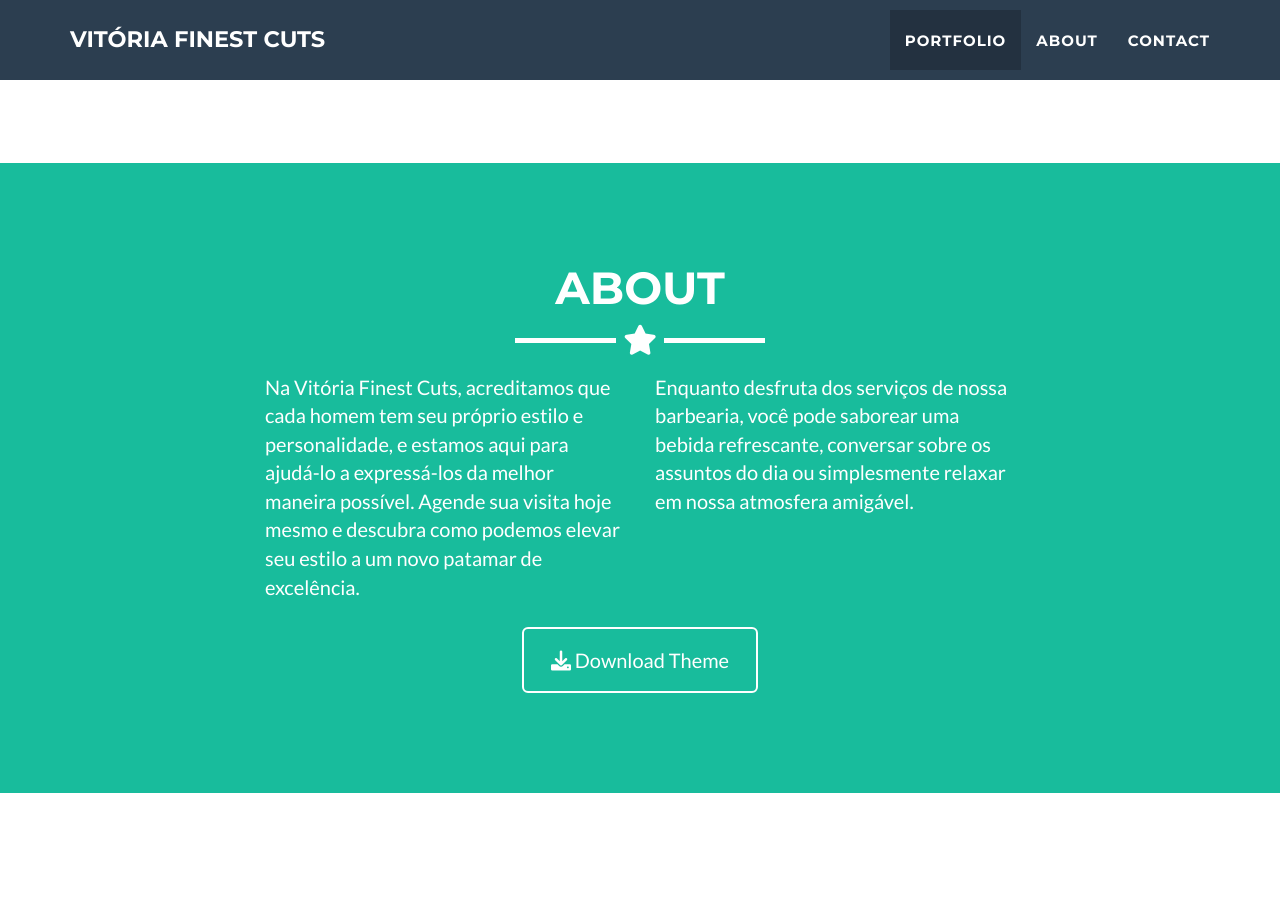
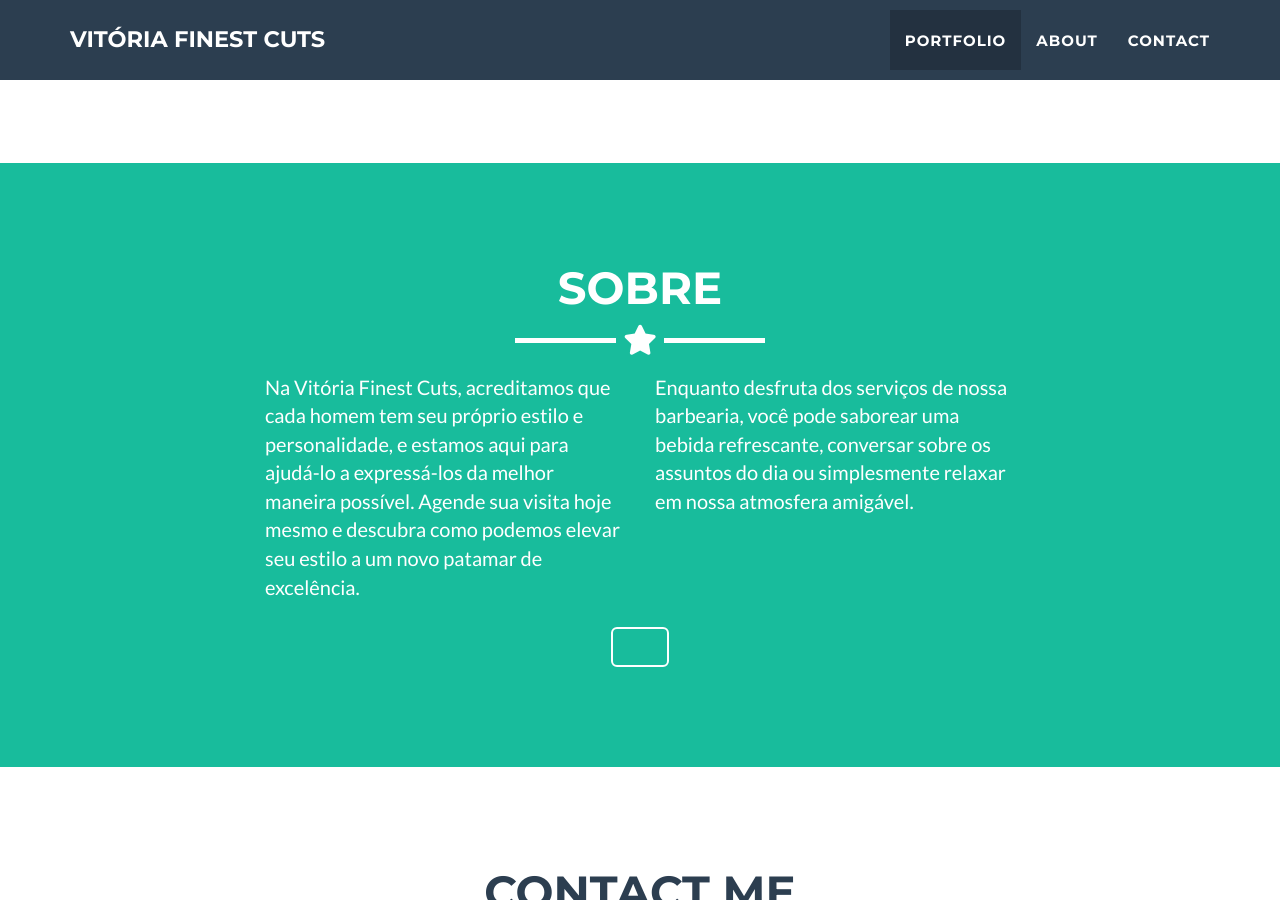
Before and after one commit to Jhonysc43/melhorescortes, a Jekyll site: the page built from _posts/2023-05-11-corte-undercut-desconectado.markdown, in a window 1280 px wide and 900 px high, scrolled down 2681 px. Built offline with Jekyll 4.4.1, drawn with Linux system fonts in a browser that asks for light colours.

Commit message:
Update about.html

```diff
--- a/_includes/about.html
+++ b/_includes/about.html
@@ -3,7 +3,7 @@
   <div class="container">
     <div class="row">
       <div class="col-lg-12 text-center">
-        <h2>About</h2>
+        <h2>Sobre</h2>
         <hr class="star-light">
       </div>
     </div>
@@ -19,7 +19,7 @@
       </div>
       <div class="col-lg-8 col-lg-offset-2 text-center">
         <a href="https://github.com/jeromelachaud/freelancer-theme" class="btn btn-lg btn-outline">
-          <i class="fa fa-download"></i> Download Theme
+          <!-- <i class="fa fa-download"></i> Download Theme -->
         </a>
       </div>
     </div>
```
